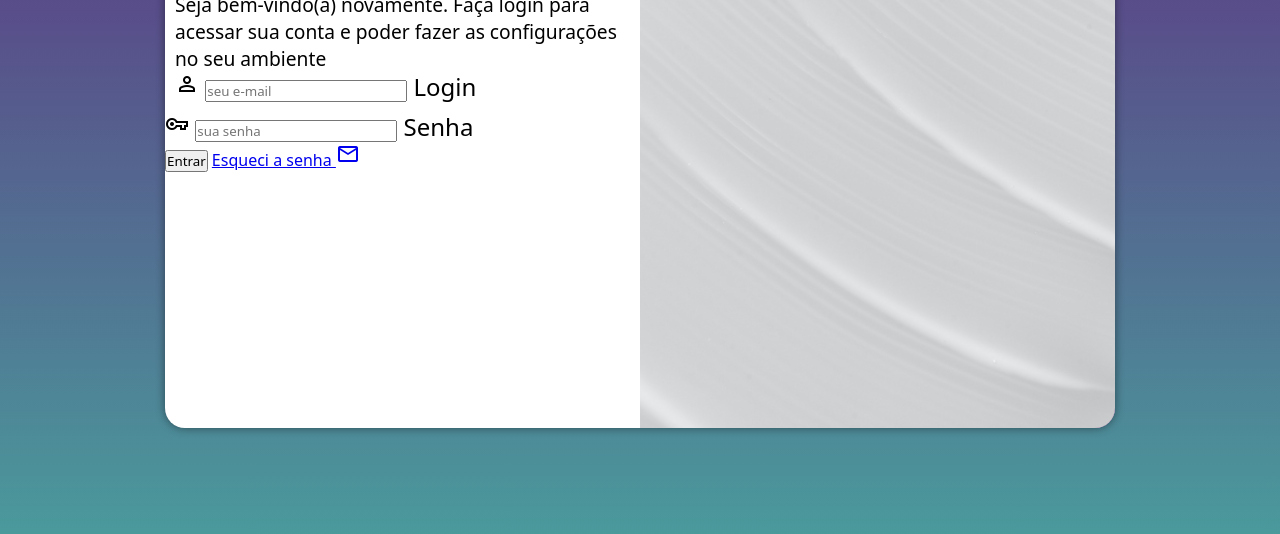
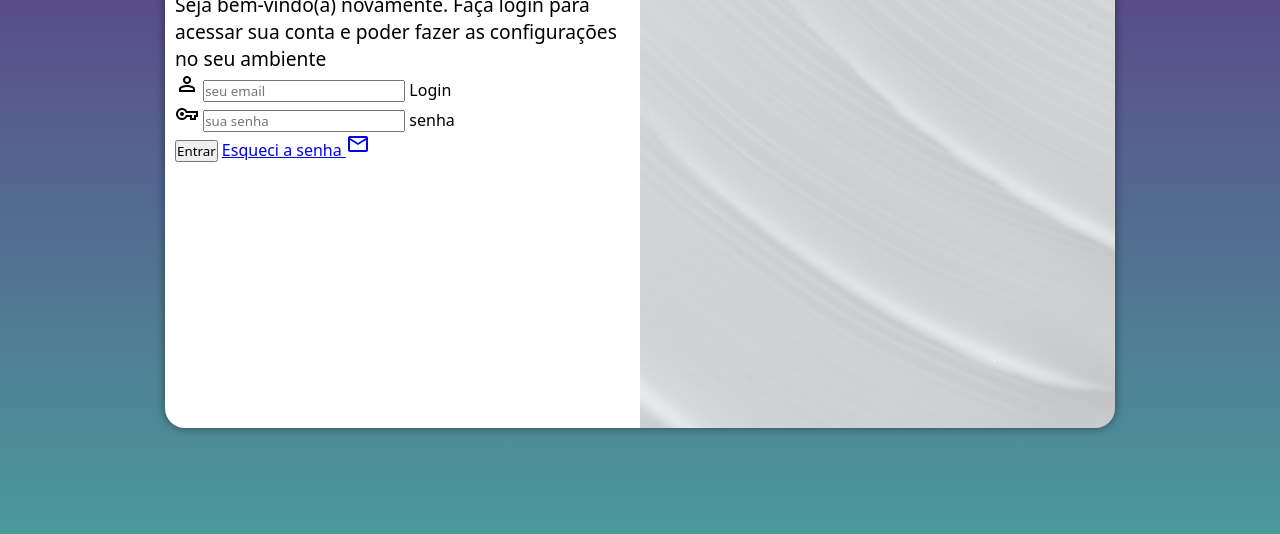
Before and after one commit to KaiqueFerreira011/projeto-login, a plain HTML site: page index.html in a window 1280 px wide. Shown: the part 222-756 px from the top of the page. Drawn offline with nearby package versions, Linux system fonts and the light colour scheme.

Commit message:
erro corrigido

```diff
--- a/index.html
+++ b/index.html
@@ -22,22 +22,21 @@
                 <p>Seja bem-vindo(a) novamente. Faça login para acessar sua conta e poder fazer as configurações no seu ambiente</p>
                 <form action="login.php" method="post" autocomplete="on">
 
-                    <div class="campo"></div>
-                        <span class="material-symbols-outlined">person<span>
-                        <input type="email" name="login" id="ilogin" placeholder="seu e-mail" autocomplete="email" required maxlength="30">
-                        <label for="ilogin">Login</label>
+                    <div class="campo">
+                        <span class="material-symbols-outlined">person</span>
+                        <input type="email" name="email" id="iemail" placeholder="seu email" required maxlength="30" autocomplete="email">
+                        <label for="iemail">Login</label>
                     </div>
 
                     <div class="campo">
-                        <span class="material-symbols-outlined">vpn_key<span>
-                        <input type="password" name="senha" id="isenha" placeholder="sua senha" autocomplete="current-password" required minlength="8" maxlength="20">
-                        <label for="isenha">Senha</label>
+                        <span class="material-symbols-outlined">vpn_key</span>
+                        <input type="password" name="senha" id="isenha" required placeholder="sua senha" minlength="8" maxlength="20" autocomplete="current-password">
+                        <label for="isenha">senha</label>
                     </div>
 
                     <input type="submit" value="Entrar">
                     <a href="esqueci.html">
-                        Esqueci a senha <span class="material-symbols-outlined">mail</span>
-                    </a>
+                        Esqueci a senha <span class="material-symbols-outlined">mail<span></span>
                 </form>
             </div>
         </section>
```
